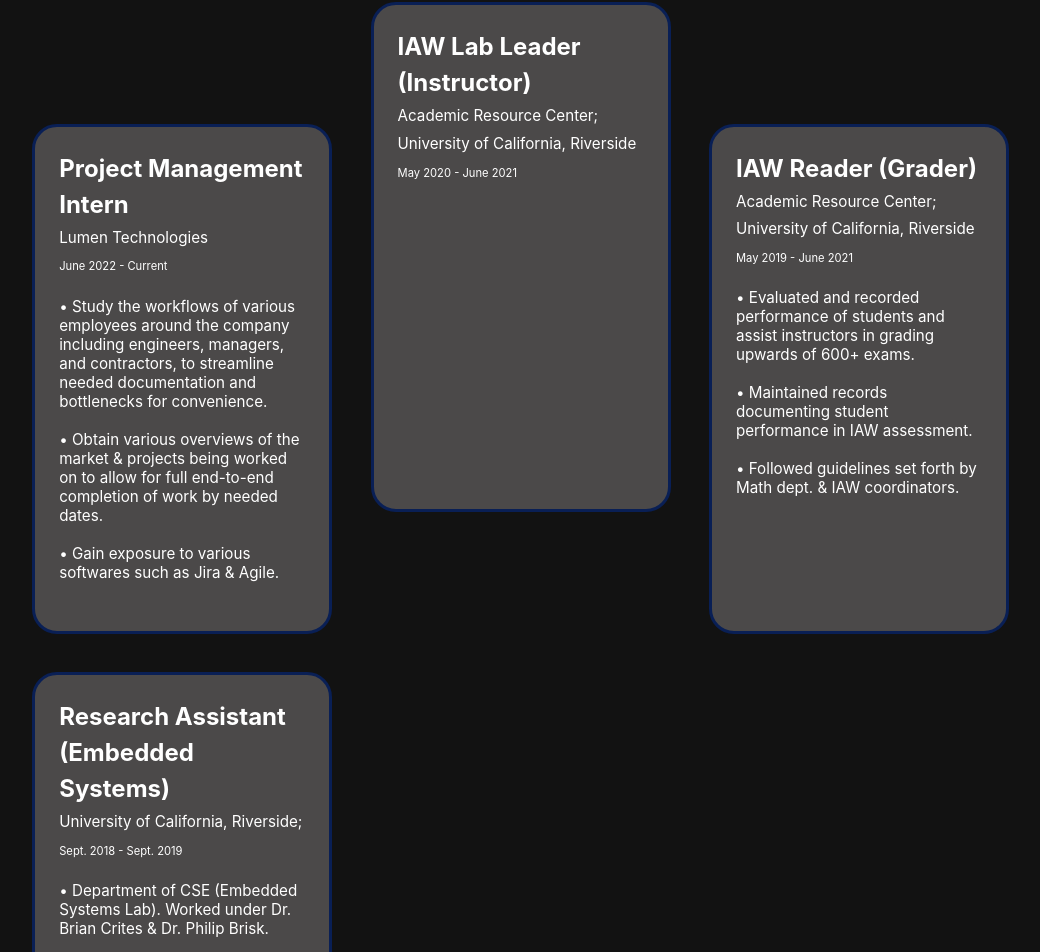
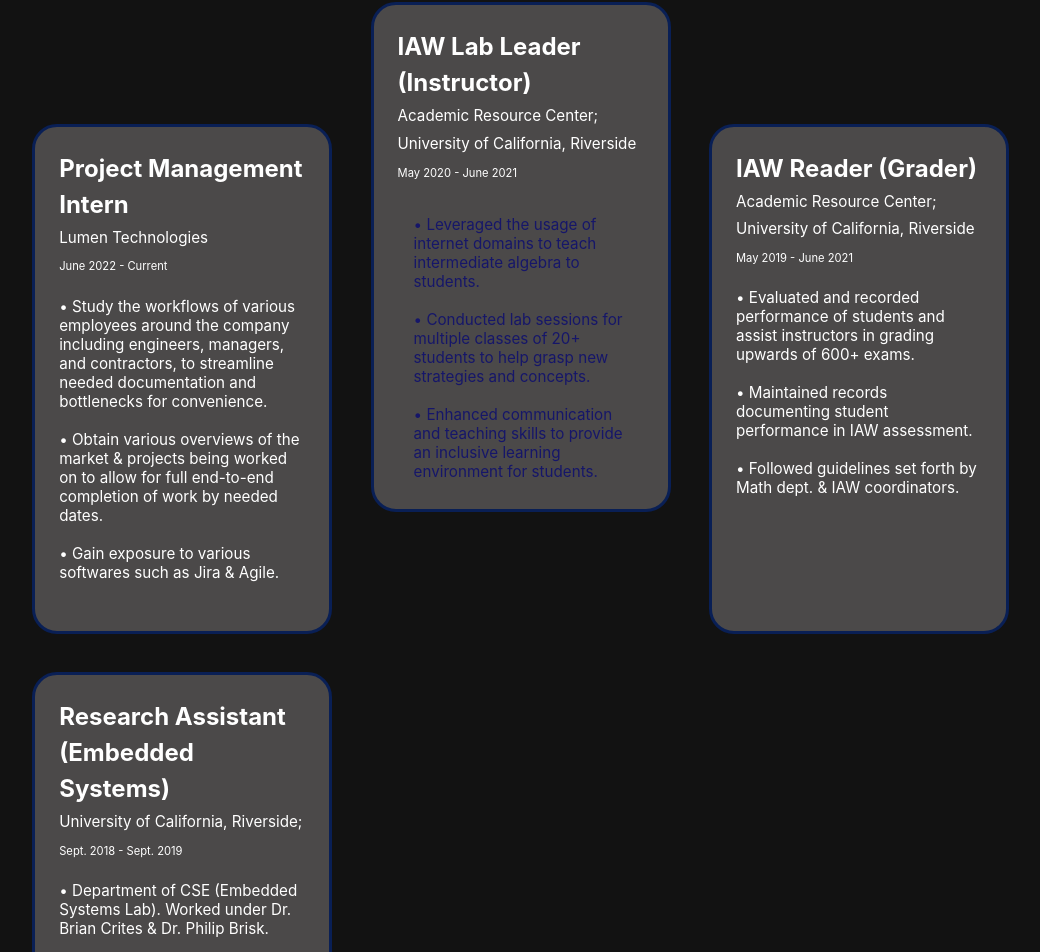
Before and after one commit to jjtrinh99/Website, a Next.js app: page / in a window 1280 px wide. Shown: the part 1113-2065 px from the top of the page, without its empty margins (19-1059 px from the left). Built offline with nearby package versions, Linux system fonts and the light colour scheme.

Commit message:
Trying dropdown:active over dropdown:hover

```diff
--- a/styles/globals.css
+++ b/styles/globals.css
@@ -72,7 +72,8 @@ overallH{
   z-index: 1;
   color: #070972c9;
 }
-.dropdown:hover .dropdown-content {
+.dropdown-content,
+.dropdown:active {
   display: block;
   background-color: inherit;
 }
```
